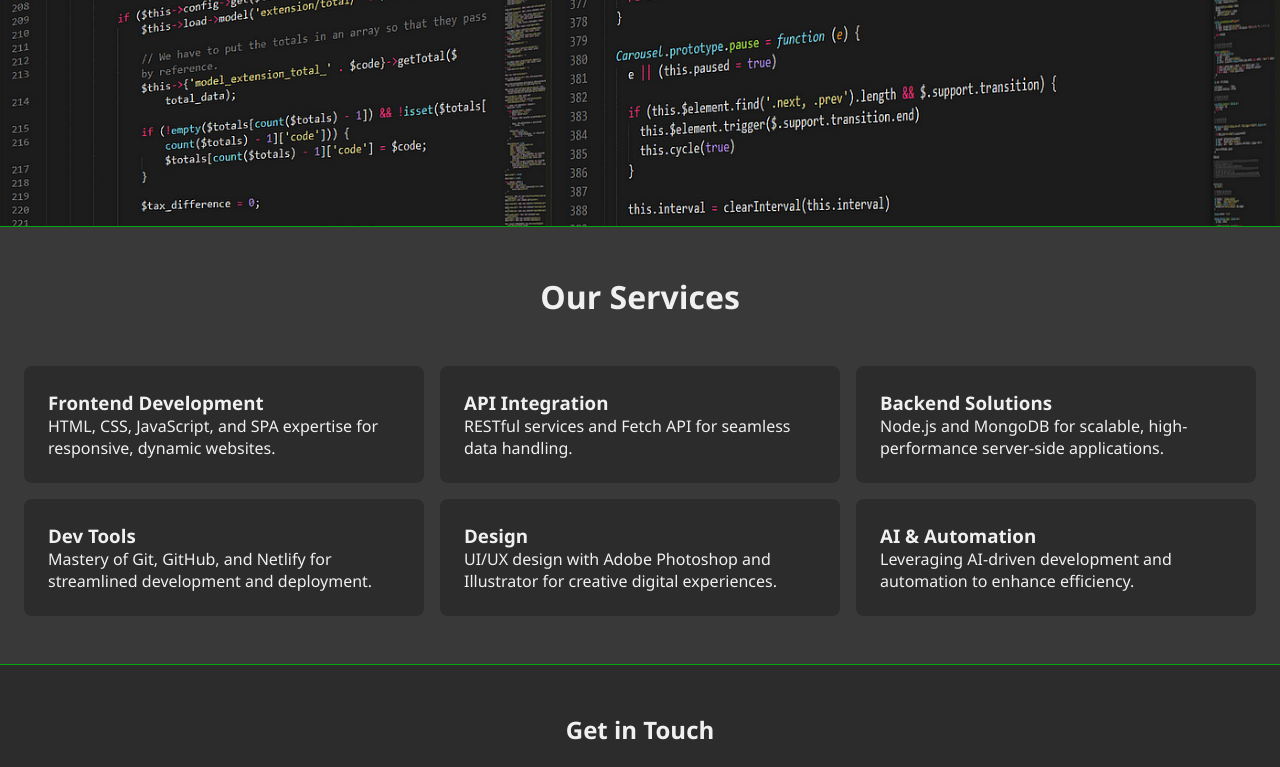
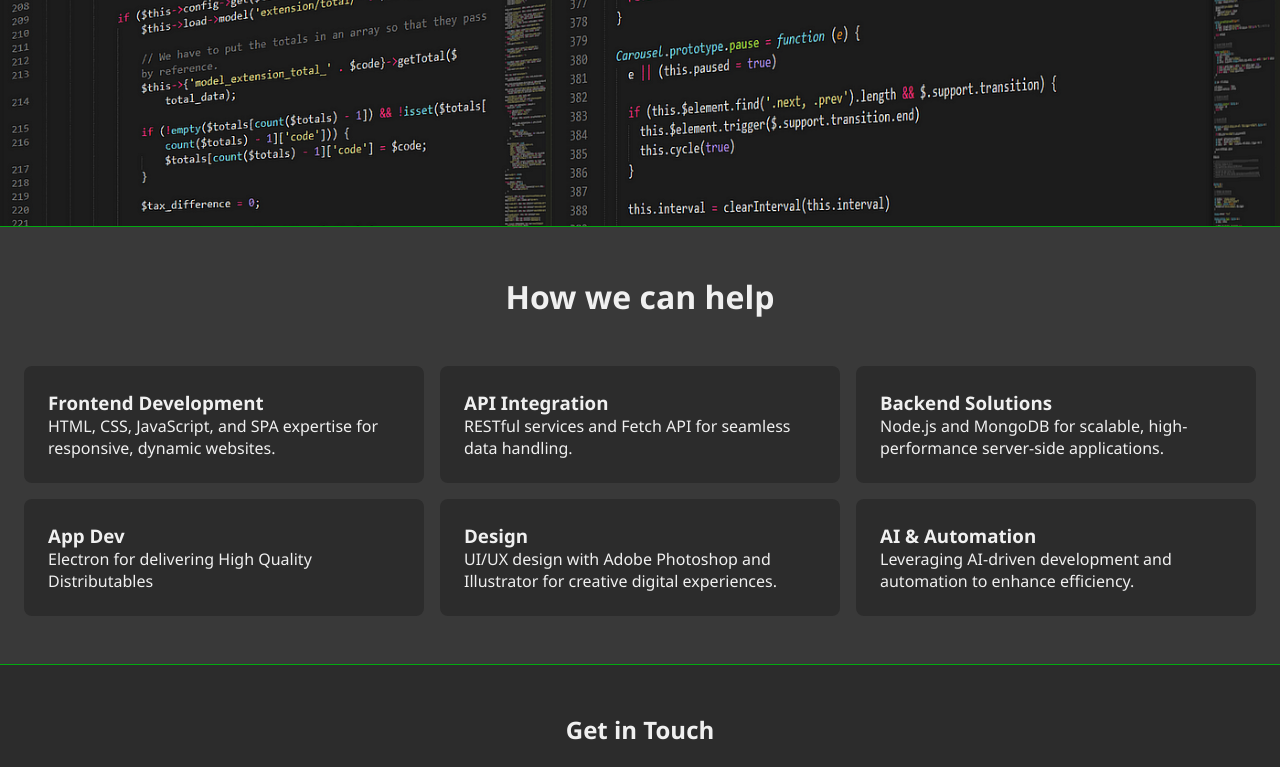
Before and after one commit to basildoesdev/basil-dev-web, a plain HTML site: page index.html in a window 1280 px wide. Shown: the part 481-1248 px from the top of the page. Drawn offline with Linux system fonts and the light colour scheme.

Commit message:
Adjust Items

```diff
--- a/index.html
+++ b/index.html
@@ -39,7 +39,7 @@
 
     <!-- About Section -->
     <section id="about" >
-        <h2 class="fade-in-up">Our Services</h2>
+        <h2 class="fade-in-up">How we can help</h2>
         <div class="services-grid">
             <div class="service-card fade-in-up">
                 <h3>Frontend Development</h3>
@@ -54,8 +54,8 @@
                 <p>Node.js and MongoDB for scalable, high-performance server-side applications.</p>
             </div>
             <div class="service-card fade-in-up">
-                <h3>Dev Tools</h3>
-                <p>Mastery of Git, GitHub, and Netlify for streamlined development and deployment.</p>
+                <h3>App Dev</h3>
+                <p>Electron for delivering High Quality Distributables</p>
             </div>
             <div class="service-card fade-in-up">
                 <h3>Design</h3>
```
Also changed, not shown: 1 other file.
